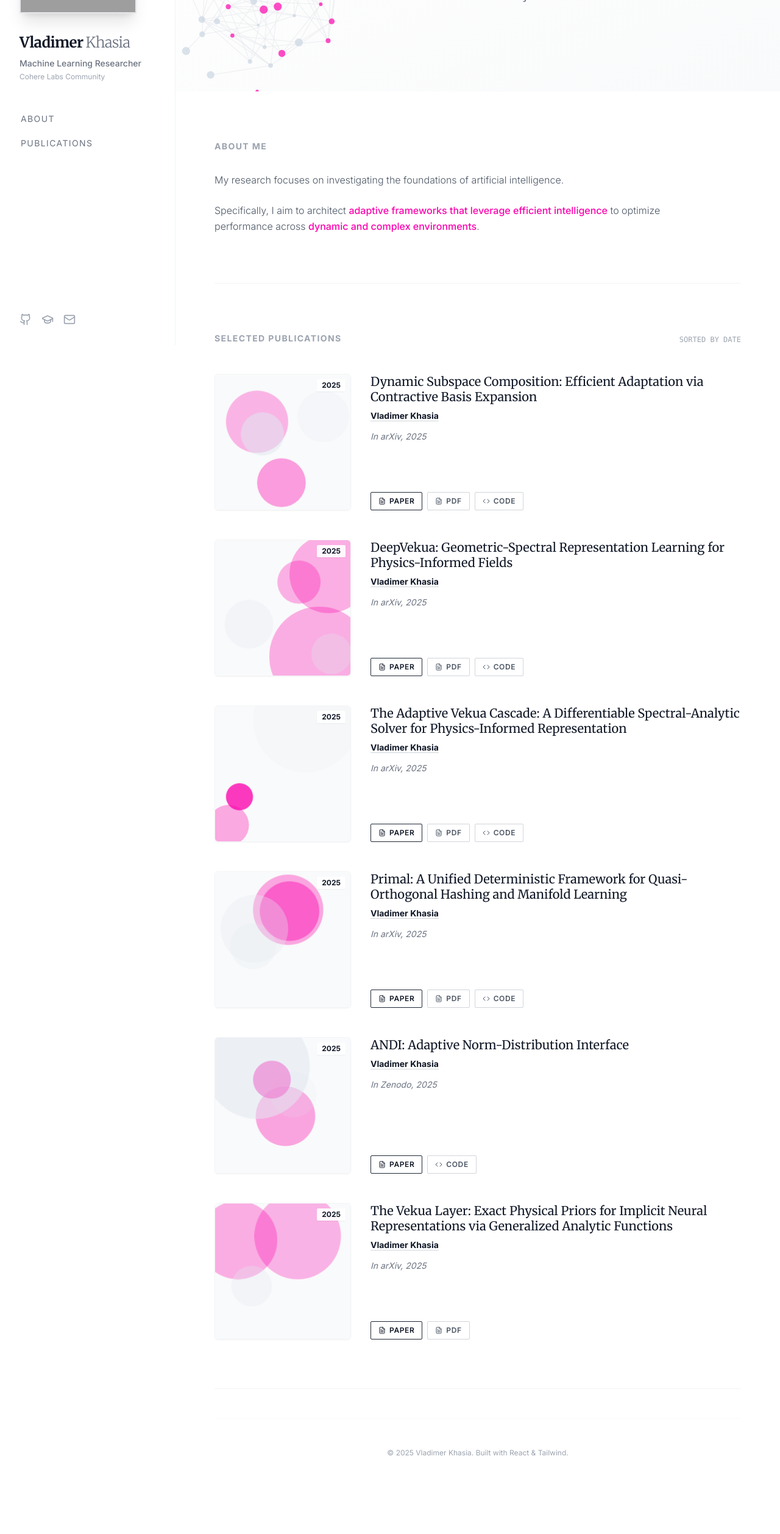
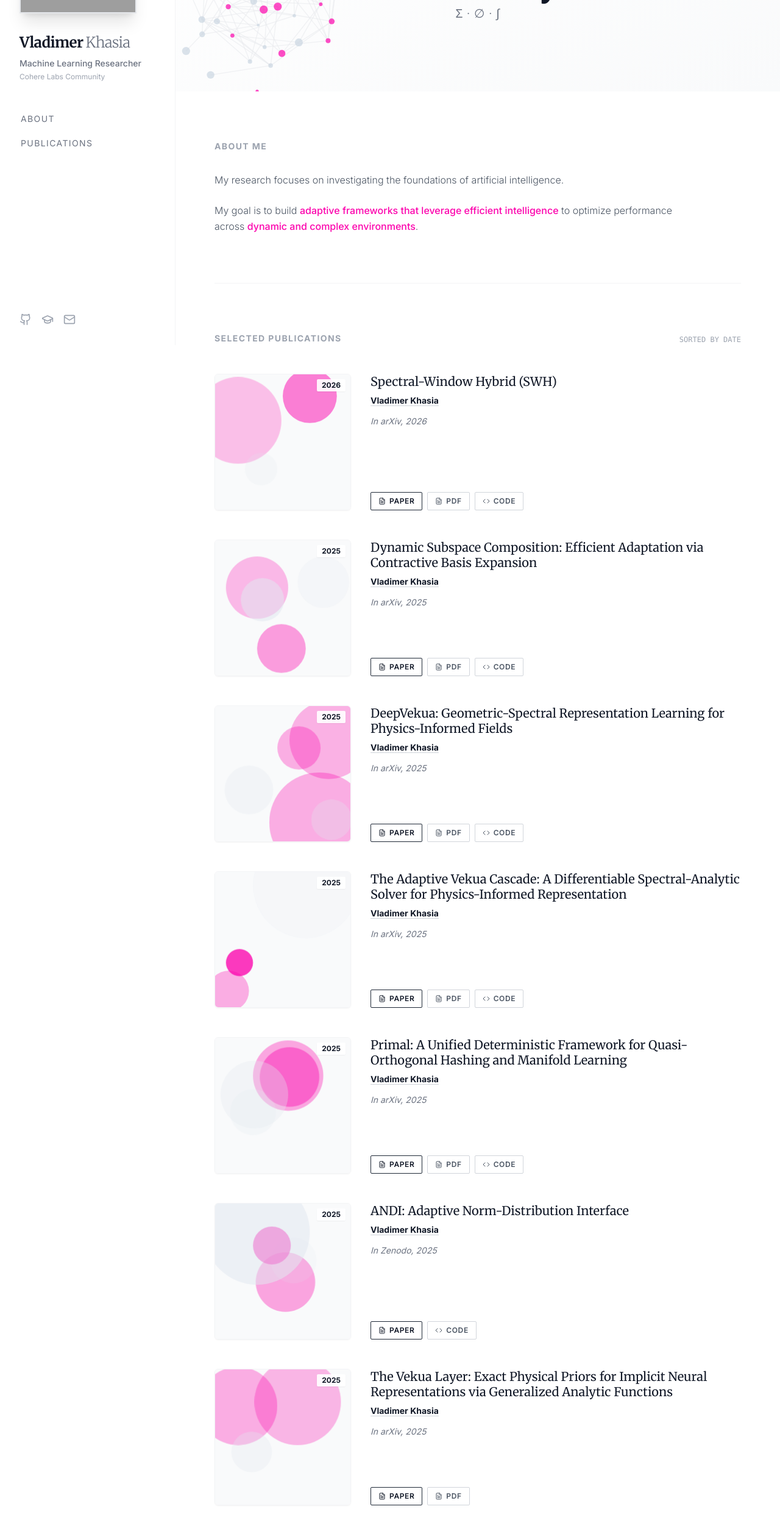
Before and after one commit to VladimerKhasia/vladimerkhasia.github.io, a React (Vite) app: page / in a window 1280 px wide. Shown: the part 234-2750 px from the top of the page at 61% size. Before the commit the page ends 2673 px from the top, so only its background shows below. Built offline with nearby package versions, Linux system fonts and the light colour scheme; grey boxes are pictures that could not be loaded.

Commit message:
added published papers

```diff
--- a/components/About.tsx
+++ b/components/About.tsx
@@ -11,7 +11,7 @@ export const About: React.FC = () => {
              <p key={idx} className="mb-4">{paragraph}</p>
           ))}
           <p className="mt-6">
-              Specifically, I aim to architect <span className="text-academic-accent font-medium">adaptive frameworks that leverage efficient intelligence</span> to optimize performance across <span className="text-academic-accent font-medium">dynamic and complex environments</span>.
+              My goal is to build  <span className="text-academic-accent font-medium">adaptive frameworks that leverage efficient intelligence</span> to optimize performance across <span className="text-academic-accent font-medium">dynamic and complex environments</span>.
               {/* My research focuses on investigating the foundations of artificial intelligence <a href="https://github.com/VladimerKhasia" className="underline decoration-gray-300 hover:decoration-academic-accent transition-all text-gray-900">PRIMAL</a> and <a href="https://github.com/VladimerKhasia" className="underline decoration-gray-300 hover:decoration-academic-accent transition-all text-gray-900">Vekuanet</a> that bridge theoretical gaps and practical applications. */}
           </p>
         </div>
--- a/components/Hero.tsx
+++ b/components/Hero.tsx
@@ -118,10 +118,10 @@ export const Hero: React.FC = () => {
        <svg ref={svgRef} className="absolute inset-0 w-full h-full cursor-pointer" />
        <div className="relative z-10 pointer-events-none text-center px-4">
            <h1 className="text-4xl md:text-6xl font-serif font-bold text-gray-900 tracking-tight mb-2">
-               I know that I know nothing
+               Intelligence is active and adaptive creativity
            </h1>
            <p className="text-gray-500 text-lg md:text-xl font-light tracking-wide uppercase">
-               Σ &middot; Socrates &middot; ∫
+               Σ &middot; ∅ &middot; ∫
            </p>
        </div>
     </div>
--- a/constants.ts
+++ b/constants.ts
@@ -18,6 +18,24 @@ export const PROFILE: Profile = {
 };
 
 export const PUBLICATIONS: Publication[] = [
+    {
+    id: "SWH",
+    title: "Spectral-Window Hybrid (SWH)",
+    authors: [
+      { name: "Vladimer Khasia", isMe: true },
+
+    ],
+    venue: "arXiv",
+    year: 2026,
+    thumbnailUrl: "",
+    abstract: "Scaling sequence modeling to extreme contexts requires balancing computational efficiency with rep- resentational expressivity. While Transformers provide precise retrieval via the attention mechanism, their quadratic O(T2) complexity limits their application to long-horizon tasks. In this work, we propose the Spectral-Window Hybrid (SWH), an architecture that decouples sequence modeling into two parallel streams: a global branch utilizing the Convolution Theorem to model long-range decay dynamics in O(T log T ) time, and a local branch employing sliding-window attention for token interactions within a bounded context. By aggregating these representations, SWH avoids the computational bottleneck of global attention while retaining local precision. We demonstrate that SWH matches the perplexity of standard Transformers on short contexts while enabling efficient linear scaling to extended sequences.",
+    links: {
+      code: "https://github.com/VladimerKhasia/SWH",
+      paper: "https://arxiv.org/abs/2601.01313",
+      pdf: "https://arxiv.org/pdf/2601.01313"
+    },
+    tags: ["Efficient Long-Context Modeling", "Hybrid Transformer Architectures", "Linear Complexity Attention"]
+  },
   {
     id: "DSC",
     title: "Dynamic Subspace Composition: Efficient Adaptation via Contractive Basis Expansion",
@@ -124,7 +142,24 @@ export const PUBLICATIONS: Publication[] = [
       pdf: "https://www.arxiv.org/pdf/2512.11138"
     },
     tags: ["Implicit Neural Representations (INR)", "Physics-Informed Neural Networks (PINNs)", "Spectral Methods"]
-  }
+  },
+  {
+    id: "DSA",
+    title: "Differentiable Spectral Arithmetic: Computing the L-Invariant via Automatic Differentiation",
+    authors: [
+      { name: "Vladimer Khasia", isMe: true },
+
+    ],
+    venue: "Zenodo",
+    year: 2025,
+    thumbnailUrl: "",
+    abstract: "We present a computational framework for determining the Greenberg-Stevens L-invariant of elliptic curves with split multiplicative reduction using p-adic Automatic Differentiation (AD). Standard methods often rely on numerical finite differences, which suffer from stability issues: in Archimedean fields, they face floating-point cancellation, while in p-adic fields, they face precision exhaustion. We demonstrate that by formalizing the al- gebra of p-adic Dual Numbers, we can treat the Frobenius operator on Monsky-Washnitzer cohomology as a differentiable program. We provide an analogous computational model in JAX to demonstrate stability, reporting an execution time of 0.089s for dimension 800 via JIT compilation, alongside a reference p-adic algebraic implementation verified for correct- ness.",
+    links: {
+      paper: "https://doi.org/10.5281/zenodo.18086866" // Placeholder as specific ID not found, but updated venue
+    },
+    tags: ["p-adic Automatic Differentiation", "Greenberg-Stevens L-invariant", "Differentiable Number Theory"]
+  },
+
 ];
 
 export const EXPERIENCES = [
```
